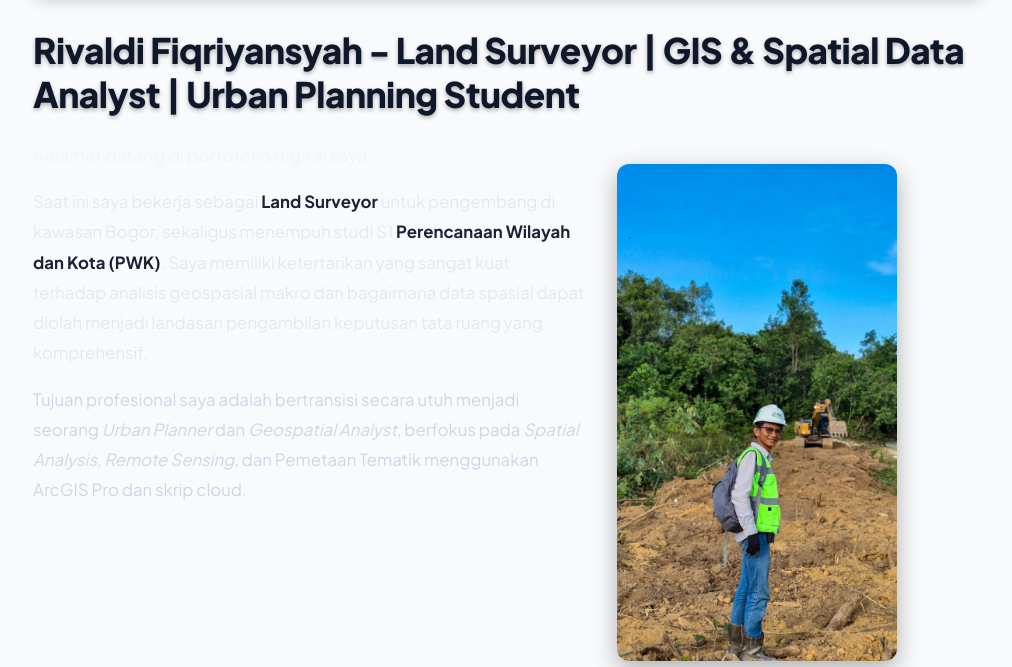
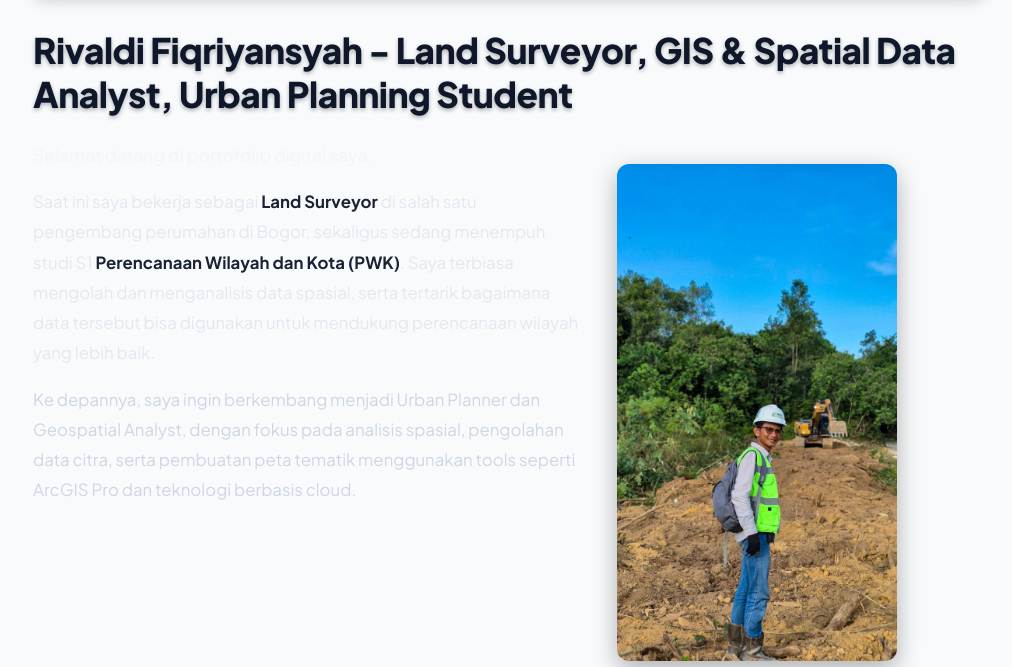
Before and after one commit to RivaldiMpam/RivaldiMpam.github.io, a Jekyll site: the page built from index.md, in a window 1280 px wide and 900 px high, scrolled down 333 px, cut to the strip 233-900 px from the top of the window. Shown: the whole strip, without its empty margins (131-1143 px from the left). Built offline with Jekyll 4.4.1, drawn with Linux system fonts in a browser that asks for light colours.

Commit message:
Update index.md

```diff
--- a/index.md
+++ b/index.md
@@ -11,7 +11,7 @@ permalink: /
 
 <!-- NAMA & JABATAN UTAMA -->
 <h1 style="font-size: 2.2rem; font-weight: 800; letter-spacing: -0.5px; margin-bottom: 24px; text-shadow: 0 2px 4px rgba(0,0,0,0.3);">
-  Rivaldi Fiqriyansyah - Land Surveyor | GIS & Spatial Data Analyst | Urban Planning Student
+  Rivaldi Fiqriyansyah - Land Surveyor, GIS & Spatial Data Analyst, Urban Planning Student
 </h1>
 
 <!-- STRUKTUR DUA KOLOM ESTETIK -->
@@ -19,16 +19,17 @@ permalink: /
 
   <!-- KOLOM KIRI: TEKS PERKENALAN UTUH TANPA DIUBAH -->
   <div>
-    <p style="font-size: 1.1rem; line-height: 1.8; margin-bottom: 16px; color: #f1f5f9;">
-      Selamat datang di portofolio digital saya.
-    </p>
-    <p style="font-size: 1.05rem; line-height: 1.8; margin-bottom: 16px; color: #e2e8f0;">
-      Saat ini saya bekerja sebagai <strong>Land Surveyor</strong> untuk pengembang di kawasan Bogor, sekaligus menempuh studi S1 <strong>Perencanaan Wilayah dan Kota (PWK)</strong>. Saya memiliki ketertarikan yang sangat kuat terhadap analisis geospasial makro dan bagaimana data spasial dapat diolah menjadi landasan pengambilan keputusan tata ruang yang komprehensif.
-    </p>
-    <p style="font-size: 1.05rem; line-height: 1.8; color: #cbd5e1;">
-      Tujuan profesional saya adalah bertransisi secara utuh menjadi seorang <em>Urban Planner</em> dan <em>Geospatial Analyst</em>, berfokus pada <em>Spatial Analysis, Remote Sensing</em>, dan Pemetaan Tematik menggunakan ArcGIS Pro dan skrip cloud.
-    </p>
-  </div>
+  <p style="font-size: 1.1rem; line-height: 1.8; margin-bottom: 16px; color: #f1f5f9;">
+    Selamat datang di portofolio digital saya.
+  </p>
+  <p style="font-size: 1.05rem; line-height: 1.8; margin-bottom: 16px; color: #e2e8f0;">
+    Saat ini saya bekerja sebagai <strong>Land Surveyor</strong> di salah satu pengembang perumahan di Bogor, sekaligus sedang menempuh studi S1 <strong>Perencanaan Wilayah dan Kota (PWK)</strong>. Saya terbiasa mengolah dan menganalisis data spasial, serta tertarik bagaimana data tersebut bisa digunakan untuk mendukung perencanaan wilayah yang lebih baik.
+  </p>
+  <p style="font-size: 1.05rem; line-height: 1.8; color: #cbd5e1;">
+    Ke depannya, saya ingin berkembang menjadi Urban Planner dan Geospatial Analyst, dengan fokus pada analisis spasial, pengolahan data citra, serta pembuatan peta tematik menggunakan tools seperti ArcGIS Pro dan teknologi berbasis cloud.
+  </p>
+</div>
+
 
   <!-- KOLOM KANAN: FOTO PROFIL & KONTAK SEBELAH KANAN -->
   <div style="text-align: center;">
```
